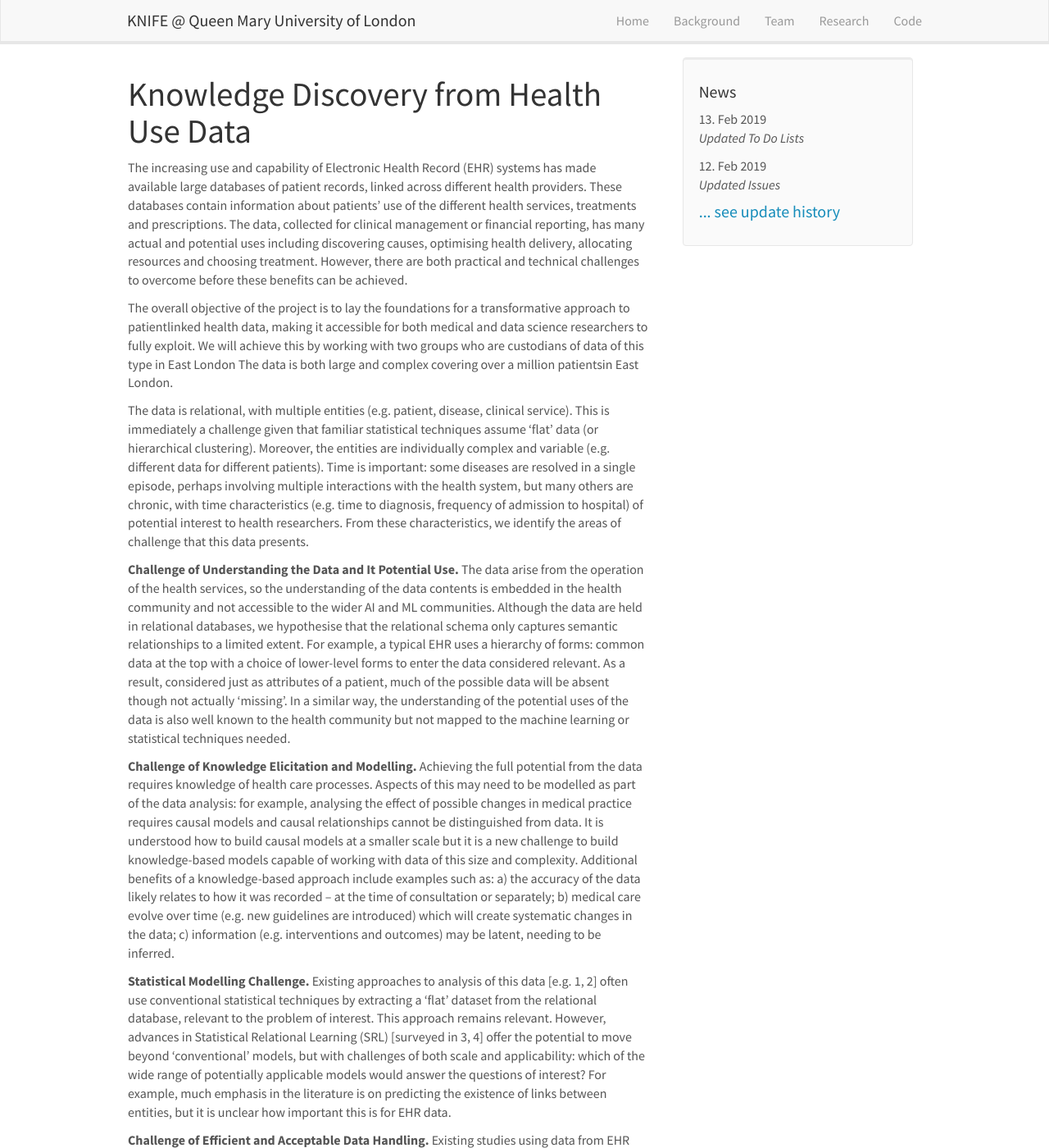
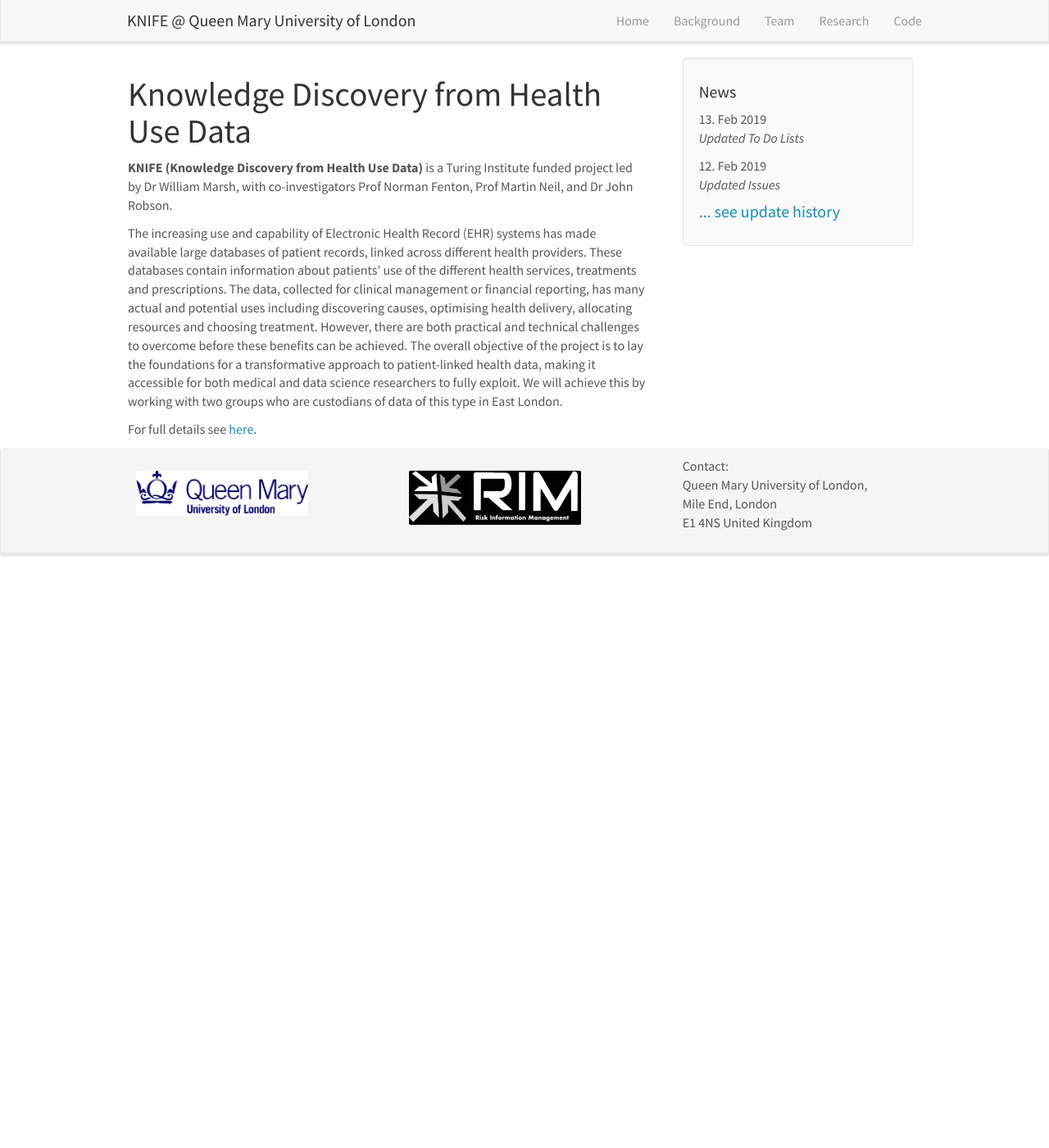
Before and after one commit to knifeqmul/knifeqmul.github.io, a Jekyll site: the page built from _pages/home.md, in a window 1280 px wide and 1400 px high. Shown: the whole window at 82% size. Built offline with Jekyll 4.4.1, drawn with Linux system fonts in a browser that asks for light colours; nearby versions of some CDN libraries; some of the changed text lies outside the part shown.

Commit message:
Update home.md

```diff
--- a/_pages/home.md
+++ b/_pages/home.md
@@ -6,25 +6,9 @@
 permalink: /
 ---
 
-The increasing use and capability of Electronic Health Record (EHR) systems has made available large databases of patient records, linked across different health providers. These databases contain information about patients’ use of the different health services, treatments and prescriptions. The data, collected for clinical management or financial reporting, has many actual and potential uses including discovering causes, optimising health delivery, allocating resources and choosing treatment. However, there are both practical and technical challenges to overcome before these benefits can be achieved.
 
-The overall objective of the project is to lay the foundations for a transformative approach to patientlinked health data, making it accessible for both medical and data science researchers to fully exploit. We will achieve this by working with two groups who are custodians of data of this type in East London The data is both large and complex covering over a million patientsin East London.
+**KNIFE (Knowledge Discovery from Health Use Data)** is a Turing Institute funded project led by Dr William Marsh, with co-investigators Prof Norman Fenton, Prof Martin Neil, and Dr John Robson.
 
-The data is relational, with multiple entities (e.g. patient, disease, clinical service). This is immediately a challenge given that familiar statistical techniques assume ‘flat’ data (or hierarchical clustering). Moreover, the entities are individually complex and variable (e.g. different data for different patients). Time is important: some diseases are resolved in a single episode, perhaps involving multiple interactions with the health system, but many others are chronic, with time characteristics (e.g. time to diagnosis, frequency of admission to hospital) of potential interest to health researchers. From these characteristics, we identify the areas of challenge that this data presents.
+The increasing use and capability of Electronic Health Record (EHR) systems has made available large databases of patient records, linked across different health providers. These databases contain information about patients’ use of the different health services, treatments and prescriptions. The data, collected for clinical management or financial reporting, has many actual and potential uses including discovering causes, optimising health delivery, allocating resources and choosing treatment. However, there are both practical and technical challenges to overcome before these benefits can be achieved. The overall objective of the project is to lay the foundations for a transformative approach to patient-linked health data, making it accessible for both medical and data science researchers to fully exploit. We will achieve this by working with two groups who are custodians of data of this type in East London.
 
-**Challenge of Understanding the Data and It Potential Use.** The data arise from the operation of the health services, so the understanding of the data contents is embedded in the health community and not accessible to the wider AI and ML communities. Although the data are held in relational databases, we hypothesise that the relational schema only captures semantic relationships to a limited extent. For example, a typical EHR uses a hierarchy of forms: common data at the top with a choice of lower-level forms to enter the data considered relevant. As a result, considered just as attributes of a patient, much of the possible data will be absent though not actually ‘missing’. In a similar way, the understanding of the potential uses of the data is also well known to the health community but not mapped to the machine learning or statistical techniques needed.
-
-**Challenge of Knowledge Elicitation and Modelling.** Achieving the full potential from the data requires knowledge of health care processes. Aspects of this may need to be modelled as part of the data analysis: for example, analysing the effect of possible changes in medical practice requires causal models and causal relationships cannot be distinguished from data. It is understood how to build causal models at a smaller scale but it is a new challenge to build knowledge-based models capable of working with data of this size and complexity. Additional benefits of a knowledge-based approach include examples such as: a) the accuracy of the data likely relates to how it was recorded – at the time of consultation or separately; b) medical care evolve over time (e.g. new guidelines are introduced) which will create systematic changes in the data; c) information (e.g. interventions and outcomes) may be latent, needing to be inferred.
-
-**Statistical Modelling Challenge.** Existing approaches to analysis of this data [e.g. 1, 2] often use conventional statistical techniques by extracting a ‘flat’ dataset from the relational database, relevant to the problem of interest. This approach remains relevant. However, advances in Statistical Relational Learning (SRL) [surveyed in 3, 4] offer the potential to move beyond ‘conventional’ models, but with challenges of both scale and applicability: which of the wide range of potentially applicable models would answer the questions of interest? For example, much emphasis in the literature is on predicting the existence of links between entities, but it is unclear how important this is for EHR data.
-
-
-**Challenge of Efficient and Acceptable Data Handling.** Existing studies using data from EHR systems, require extensive ‘data wrangling’ to extract and cleanse a usable dataset. This work is largely manual and very time consuming. Challenges include finding relevant data, coding data and missing data but also the more conceptually straightforward process of repeatedly writing, running and checking queries. Acceptable ways to host the data, especially if more complex ML techniques are to be used, is also a challenge. Although QMUL SMD has access to computing resources with appropriate security (e.g. the recent HDR award), the information governance issues are not straightforward.
-
-These challenges distinguish this data from the most common examples used in large-scale data mining. Some applications of relational machine learning (e.g. social networks) are primarily concerned with a single entity or are familiar within the CS domain (e.g. authorship and citation of papers, web pages). Work on medical data is inter-disciplinary, and it is challenging to to bring together the relevant research communities, establishing both communication and trust.
-
-## References
-1. Robson J., Dostal I., Madurasinghe V., Sheikh A., Hull S., Boomla K., Griffiths C., and Eldridge S. NHS Health Check comorbidity and management: An observational matched study in primary care. British Journal of General Practice (2017) 67(655) e86-e93
-2. Homer K, Boomla K, Hull S, Dostal I, Mathur R, Robson J. “Statin prescribing for primary prevention of cardiovascular disease: a cross-sectional, observational study”. The British Journal of General Practice. 2015;65(637):e538-e544. doi:10.3399/bjgp15X686113.
-3. M. Nickel, K. Murphy, V. Tresp and E. Gabrilovich, “A Review of Relational Machine Learning for Knowledge Graphs”, in Proceedings of the IEEE, vol. 104, no. 1, pp. 11-33, Jan. 2016. doi: 10.1109/JPROC.2015.2483592
-4. Sun, Yizhou and Jiawei Han. “Mining heterogeneous information networks: a structural analysis approach”. SIGKDD Explorations 14 (2012): 20-28.
+For full details see [here]({{ site.baseurl }}/downloads/Turing-proposal-marsh-4pages.pdf).
```
